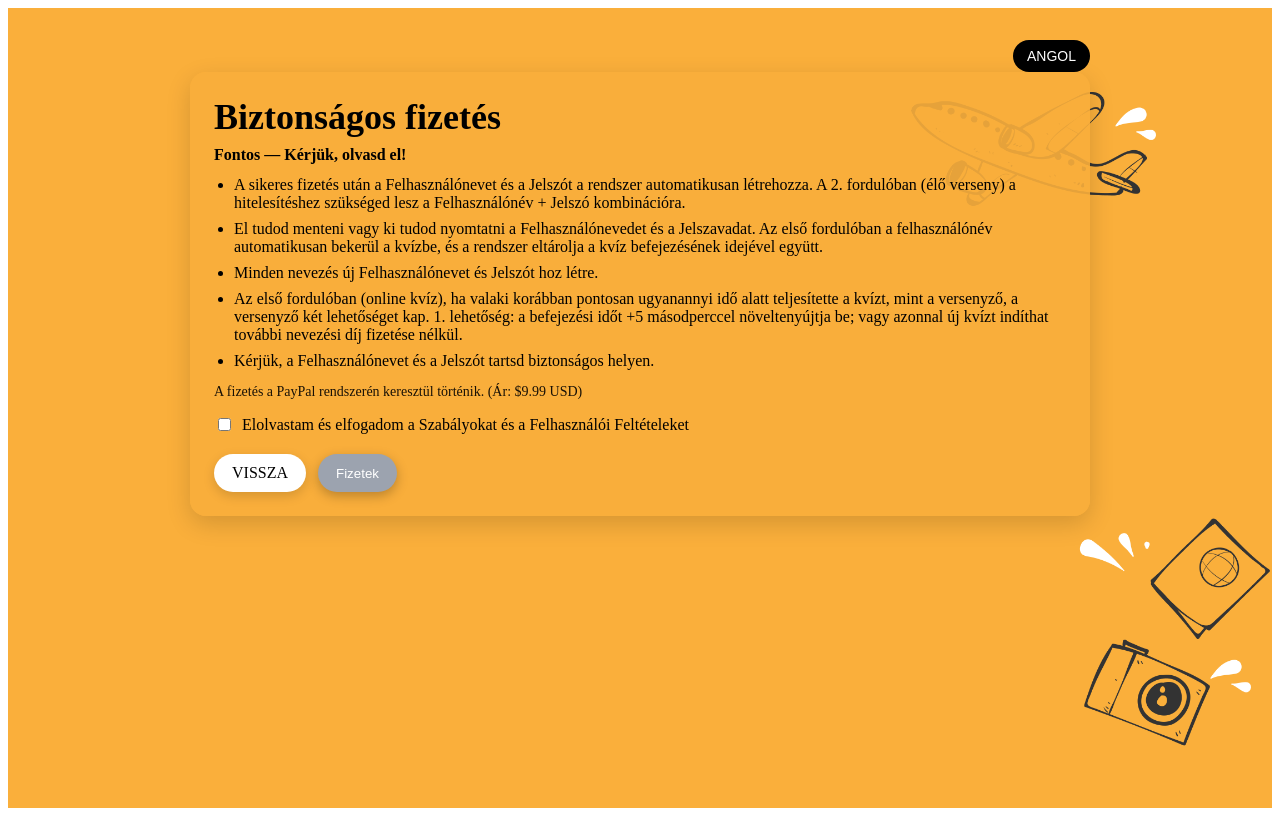
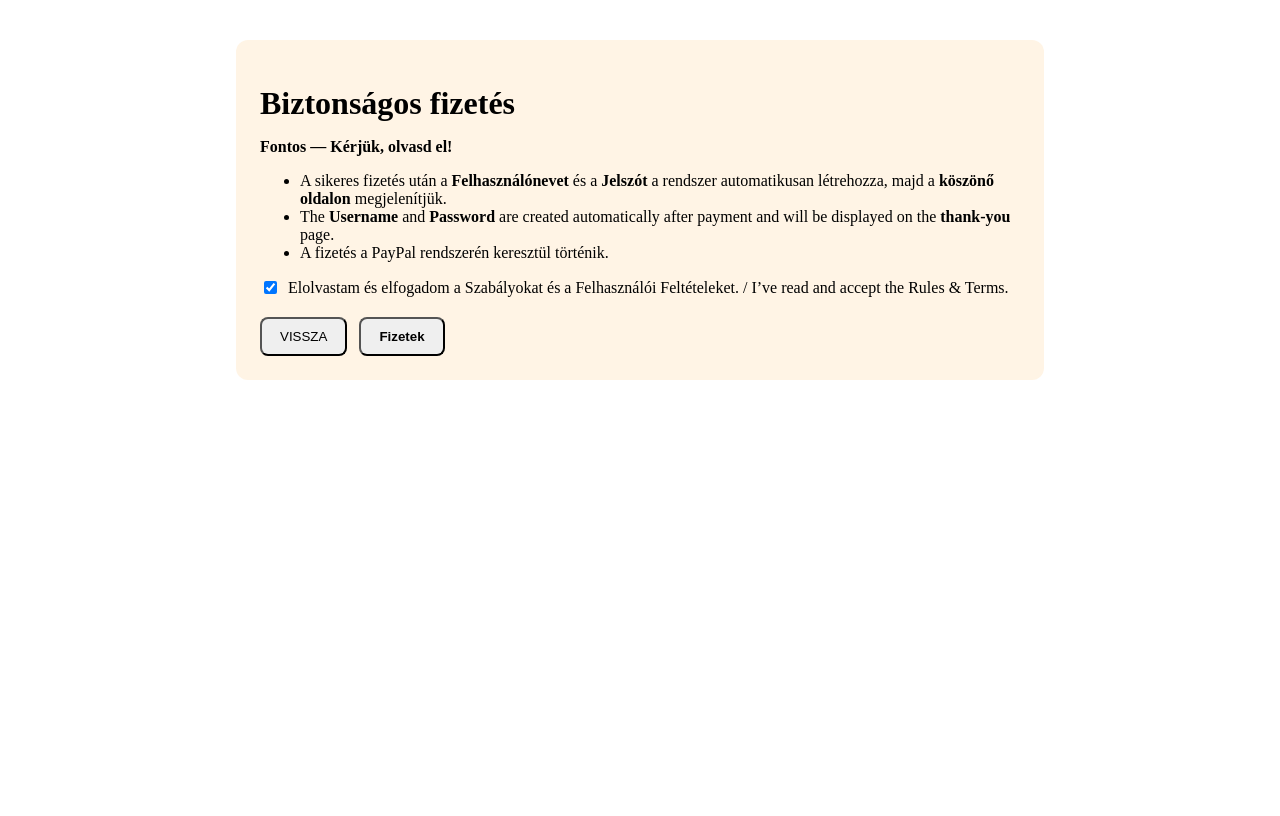
Before and after one commit to Runnerrander/grandlucky-quiz, a Next.js app: page /checkout in a window 1280 px wide. Built offline with nearby package versions, Linux system fonts and the light colour scheme.

Commit message:
feat(paypal): add thank-you page to capture order and display username/password

```diff
--- a/pages/checkout.js
+++ b/pages/checkout.js
@@ -1,195 +1,102 @@
-// /pages/checkout.js
+// pages/checkout.js
+import { useState } from "react";
 import Head from "next/head";
-import Link from "next/link";
-import { useMemo, useState } from "react";
 
-const BG = "/checkout-designer.jpg"; // must exist in /public
+export default function CheckoutPage() {
+  const [busy, setBusy] = useState(false);
+  const [agree, setAgree] = useState(true); // default checked like your page
+  const [error, setError] = useState("");
 
-export default function Checkout() {
-  const [lang, setLang] = useState("hu"); // default HU
-  const [accepted, setAccepted] = useState(false);
-  const [busy, setBusy] = useState(false);
-
-  const price = useMemo(() => {
-    const raw = Number(process.env.NEXT_PUBLIC_ENTRY_PRICE_USD ?? "9.99");
-    return isFinite(raw) && raw > 0 ? raw.toFixed(2) : "9.99";
-  }, []);
-
-  const t = useMemo(
-    () =>
-      lang === "hu"
-        ? {
-            title: "Biztonságos fizetés",
-            important: "Fontos — Kérjük, olvasd el!",
-            bullets: [
-              "A sikeres fizetés után a Felhasználónevet és a Jelszót a rendszer automatikusan létrehozza. A 2. fordulóban (élő verseny) a hitelesítéshez szükséged lesz a Felhasználónév + Jelszó kombinációra.",
-              "El tudod menteni vagy ki tudod nyomtatni a Felhasználónevedet és a Jelszavadat. Az első fordulóban a felhasználónév automatikusan bekerül a kvízbe, és a rendszer eltárolja a kvíz befejezésének idejével együtt.",
-              "Minden nevezés új Felhasználónevet és Jelszót hoz létre.",
-              "Az első fordulóban (online kvíz), ha valaki korábban pontosan ugyanannyi idő alatt teljesítette a kvízt, mint a versenyző, a versenyző két lehetőséget kap. 1. lehetőség: a befejezési időt +5 másodperccel növeltenyújtja be; vagy azonnal új kvízt indíthat további nevezési díj fizetése nélkül.",
-              "Kérjük, a Felhasználónevet és a Jelszót tartsd biztonságos helyen.",
-            ],
-            note: "A fizetés a PayPal rendszerén keresztül történik.",
-            accept:
-              "Elolvastam és elfogadom a Szabályokat és a Felhasználói Feltételeket",
-            back: "VISSZA",
-            pay: "Fizetek",
-            paying: "Folyamatban…",
-            alertFail: "Hoppá! Nem sikerült elindítani a PayPal fizetést.",
-            priceLabel: "Ár",
-          }
-        : {
-            title: "Secure Payment",
-            important: "Important — Please read!",
-            bullets: [
-              "After a successful payment the system automatically generates your Username and Password. For Round 2 (live), you’ll need the Username + Password to verify.",
-              "You can Save or Print your Username and Password. In Round 1 your username automatically goes into the quiz and the system stores it together with your finish time.",
-              "Each registration creates a new Username and Password.",
-              "In Round 1 (online quiz), if someone earlier finished in exactly the same time, you have two options: (1) submit your time with +5 seconds; or (2) immediately retake a new quiz without extra fee.",
-              "Please keep your Username and Password in a safe place.",
-            ],
-            note: "Payment is processed by PayPal.",
-            accept: "I have read and accept the Rules and the Terms of Use",
-            back: "BACK",
-            pay: "Pay",
-            paying: "Processing…",
-            alertFail: "Oops! Couldn’t start the PayPal payment.",
-            priceLabel: "Price",
-          },
-    [lang]
-  );
-
-  // Create PayPal order -> redirect to PayPal (LIVE)
-  const onPay = async (e) => {
-    e.preventDefault();
-    if (!accepted || busy) return;
-
+  async function payWithPayPal() {
     try {
+      setError("");
+      if (!agree) {
+        alert("Kérjük, fogadd el a feltételeket. / Please accept the terms.");
+        return;
+      }
       setBusy(true);
 
       const res = await fetch("/api/paypal/create", {
         method: "POST",
         headers: { "Content-Type": "application/json" },
-        body: JSON.stringify({ locale: lang }),
+        body: JSON.stringify({}),
       });
 
-      if (!res.ok) throw new Error(`create failed: ${res.status}`);
+      const data = await res.json();
+      if (!res.ok || !data?.approveURL) {
+        console.error("create error:", data);
+        alert("Sajnáljuk, nem sikerült elindítani a PayPal fizetést.");
+        setBusy(false);
+        return;
+      }
 
-      const json = await res.json();
-      const approveURL = json?.approveURL;
-      if (!approveURL) throw new Error("no approveURL");
-
-      window.location.href = approveURL; // hard redirect to PayPal
-    } catch (err) {
-      console.error("[checkout] start paypal error:", err);
-      alert(t.alertFail);
+      // Redirect user to PayPal
+      window.location.href = data.approveURL;
+    } catch (e) {
+      console.error(e);
+      alert("Sajnáljuk, nem sikerült elindítani a PayPal fizetést.");
+      setError(String(e));
       setBusy(false);
     }
-  };
+  }
 
   return (
     <>
       <Head>
-        <title>Checkout — GrandLuckyTravel</title>
-        <meta name="robots" content="noindex" />
+        <title>Biztonságos fizetés — GrandLuckyTravel</title>
+        <meta name="viewport" content="width=device-width, initial-scale=1, maximum-scale=1" />
       </Head>
 
-      <div
-        style={{
-          minHeight: "100vh",
-          backgroundImage: `url(${BG})`,
-          backgroundSize: "cover",
-          backgroundPosition: "center",
-        }}
-      >
-        <div style={{ maxWidth: 900, margin: "0 auto", padding: "32px 16px" }}>
-          {/* Language toggle pill (kept simple to avoid style drift) */}
-          <div style={{ display: "flex", justifyContent: "flex-end" }}>
-            <button
-              onClick={() => setLang((v) => (v === "hu" ? "en" : "hu"))}
-              style={{
-                border: "none",
-                borderRadius: 999,
-                padding: "8px 14px",
-                background: "#000",
-                color: "#fff",
-                cursor: "pointer",
-                fontSize: 14,
-              }}
-              aria-label="Toggle language"
-            >
-              {lang === "hu" ? "ANGOL" : "HUNGARIAN"}
-            </button>
-          </div>
+      <main style={{ maxWidth: 760, margin: "40px auto", padding: 24, background: "#ffa94022", borderRadius: 12 }}>
+        <h1 style={{ marginBottom: 12 }}>Biztonságos fizetés</h1>
+        <p><b>Fontos — Kérjük, olvasd el!</b></p>
+        <ul>
+          <li>
+            A sikeres fizetés után a <b>Felhasználónevet</b> és a <b>Jelszót</b> a rendszer
+            automatikusan létrehozza, majd a <b>köszönő oldalon</b> megjelenítjük.
+          </li>
+          <li>
+            The <b>Username</b> and <b>Password</b> are created automatically after payment and will
+            be displayed on the <b>thank-you</b> page.
+          </li>
+          <li>A fizetés a PayPal rendszerén keresztül történik.</li>
+        </ul>
 
-          <div
+        <label style={{ display: "flex", gap: 8, alignItems: "center", marginTop: 12 }}>
+          <input type="checkbox" checked={agree} onChange={(e) => setAgree(e.target.checked)} />
+          <span>
+            Elolvastam és elfogadom a Szabályokat és a Felhasználói Feltételeket. / I’ve read and
+            accept the Rules & Terms.
+          </span>
+        </label>
+
+        <div style={{ display: "flex", gap: 12, marginTop: 20 }}>
+          <button
+            type="button"
+            onClick={() => (window.location.href = "/")}
+            disabled={busy}
+            style={{ padding: "10px 18px", borderRadius: 8 }}
+          >
+            VISSZA
+          </button>
+
+          <button
+            type="button"
+            onClick={payWithPayPal}
+            disabled={busy || !agree}
             style={{
-              background: "rgba(250, 175, 59, 0.9)",
-              borderRadius: 16,
-              padding: 24,
-              boxShadow: "0 8px 24px rgba(0,0,0,0.15)",
+              padding: "10px 18px",
+              borderRadius: 8,
+              fontWeight: 600,
+              opacity: busy || !agree ? 0.6 : 1,
             }}
           >
-            <h1 style={{ fontSize: 36, fontWeight: 800, margin: "0 0 8px" }}>
-              {t.title}
-            </h1>
-            <p style={{ fontWeight: 700, margin: "0 0 12px" }}>{t.important}</p>
+            {busy ? "Folyamatban…" : "Fizetek"}
+          </button>
+        </div>
 
-            <ul style={{ paddingLeft: 20, margin: "0 0 14px" }}>
-              {t.bullets.map((b, i) => (
-                <li key={i} style={{ marginBottom: 8 }}>
-                  {b}
-                </li>
-              ))}
-            </ul>
-
-            <p style={{ opacity: 0.9, fontSize: 14, marginBottom: 16 }}>
-              {t.note} ({t.priceLabel}: ${price} USD)
-            </p>
-
-            <label style={{ display: "flex", gap: 8, marginBottom: 20 }}>
-              <input
-                type="checkbox"
-                checked={accepted}
-                onChange={(e) => setAccepted(e.target.checked)}
-                style={{ marginTop: 2 }}
-              />
-              <span>{t.accept}</span>
-            </label>
-
-            <div style={{ display: "flex", gap: 12 }}>
-              <Link
-                href="/vivko"
-                style={{
-                  padding: "10px 18px",
-                  borderRadius: 999,
-                  background: "#fff",
-                  color: "#000",
-                  textDecoration: "none",
-                  boxShadow: "0 4px 12px rgba(0,0,0,0.15)",
-                }}
-              >
-                {t.back}
-              </Link>
-
-              <button
-                onClick={onPay}
-                disabled={!accepted || busy}
-                style={{
-                  padding: "10px 18px",
-                  borderRadius: 999,
-                  background: !accepted || busy ? "#9ca3af" : "#000",
-                  color: "#fff",
-                  border: "none",
-                  cursor: !accepted || busy ? "not-allowed" : "pointer",
-                  boxShadow: "0 4px 12px rgba(0,0,0,0.25)",
-                }}
-              >
-                {busy ? t.paying : t.pay}
-              </button>
-            </div>
-          </div>
-        </div>
-      </div>
+        {error ? <p style={{ color: "crimson", marginTop: 12 }}>{error}</p> : null}
+      </main>
     </>
   );
 }
```
Also changed, not shown: pages/thank-you.js (+97 -250 lines).
